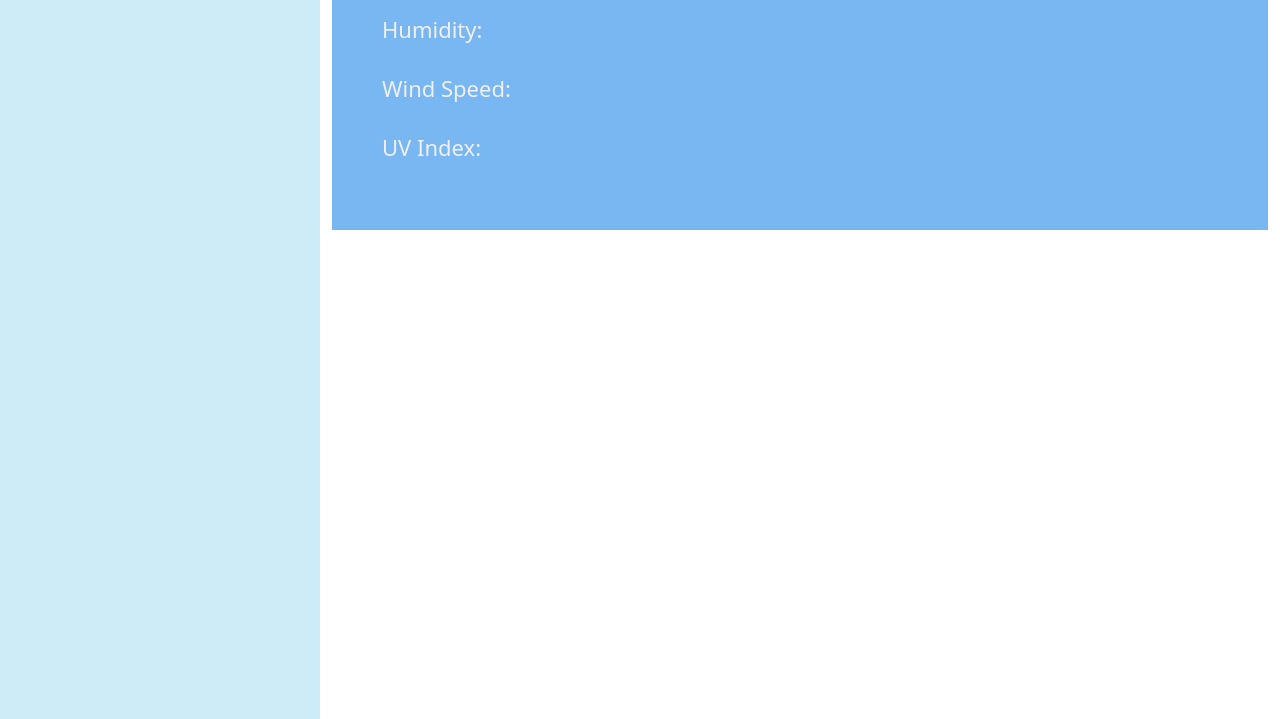
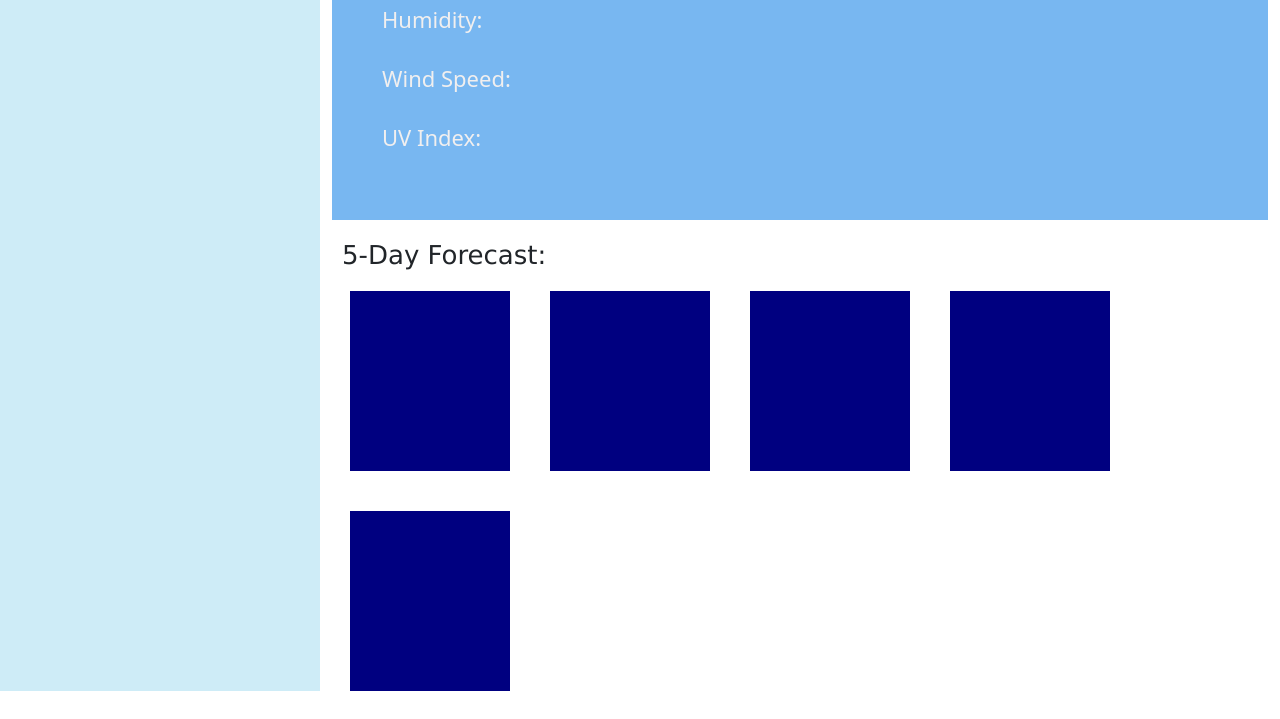
Before and after one commit to CaitlinCollins/Server-Side-APIs, a plain HTML site: page index.html in a window 1280 px wide. Shown: the part 279-998 px from the top of the page. Drawn offline with nearby package versions, Linux system fonts and the light colour scheme.

Commit message:
Finished basic html and css.

```diff
--- a/index.html
+++ b/index.html
@@ -60,6 +60,18 @@
                         </article>
                     </div>
                 </div>
+                <div class="row">
+                    <div class="col-md-12">
+                        <h3>5-Day Forecast:</h3>
+                    </div>
+                </div>
+                <div class="row">
+                    <div class="fiveDay" id="dayOne"></div>
+                    <div class="fiveDay" id="dayTwo"></div>
+                    <div class="fiveDay" id="dayThree"></div>
+                    <div class="fiveDay" id="dayFour"></div>
+                    <div class="fiveDay" id="dayFive"></div>
+                </div>
 
             </main>
         </div>
--- a/style.css
+++ b/style.css
@@ -1,19 +1,42 @@
 header {
-	height: 100px;
+	height: 90px;
 	background-color: navy;
 }
 
+article {
+	margin-top: 10px;
+	background-color: rgb(120, 183, 241);
+	padding: 40px;
+}
+
+aside {
+	background-color: rgb(206, 236, 247);
+	height: auto;
+	margin-bottom: 20px;
+}
+
 h1 {
-	padding: 20px;
+	padding: 15px;
 	color: white;
 	font-family: "Times New Roman", Times, serif;
 	font-size: 50px;
 	font-weight: bold;
 }
 
-aside {
-	background-color: rgb(206, 236, 247);
-	height: 1000px;
+h2 {
+	color: white;
+	font-size: 36px;
+	font-family: "Lucida Sans", "Lucida Sans Regular", "Lucida Grande",
+		"Lucida Sans Unicode", Geneva, Verdana, sans-serif;
+	font-weight: bolder;
+	margin-bottom: 40px;
+}
+
+h3 {
+	margin: 20px 0 0 10px;
+	font-family: "Lucida Sans", "Lucida Sans Regular", "Lucida Grande",
+		"Lucida Sans Unicode", Geneva, Verdana, sans-serif;
+	font-size: 26px;
 }
 
 h4 {
@@ -21,6 +44,12 @@ h4 {
 	font-family: "Lucida Sans", "Lucida Sans Regular", "Lucida Grande",
 		"Lucida Sans Unicode", Geneva, Verdana, sans-serif;
 	font-size: 22px;
+}
+
+p {
+	color: rgb(241, 239, 239);
+	font-size: 22px;
+	padding: 0 0 10px 10px;
 }
 
 textarea {
@@ -40,25 +69,11 @@ button {
 	margin-left: 5px;
 }
 
-article {
-	margin-top: 10px;
-	background-color: rgb(120, 183, 241);
-	padding: 40px;
-}
-
-h2 {
-	color: white;
-	font-size: 36px;
-	font-family: "Lucida Sans", "Lucida Sans Regular", "Lucida Grande",
-		"Lucida Sans Unicode", Geneva, Verdana, sans-serif;
-	font-weight: bolder;
-	margin-bottom: 40px;
-}
-
-p {
-	color: rgb(241, 239, 239);
-	font-size: 22px;
-	padding: 0 0 10px 10px;
+.fiveDay {
+	height: 180px;
+	width: 160px;
+	background-color: navy;
+	margin: 20px 10px 20px 30px;
 }
 
 /* #pastSearches {
```
Also changed, not shown: 1 other file.
